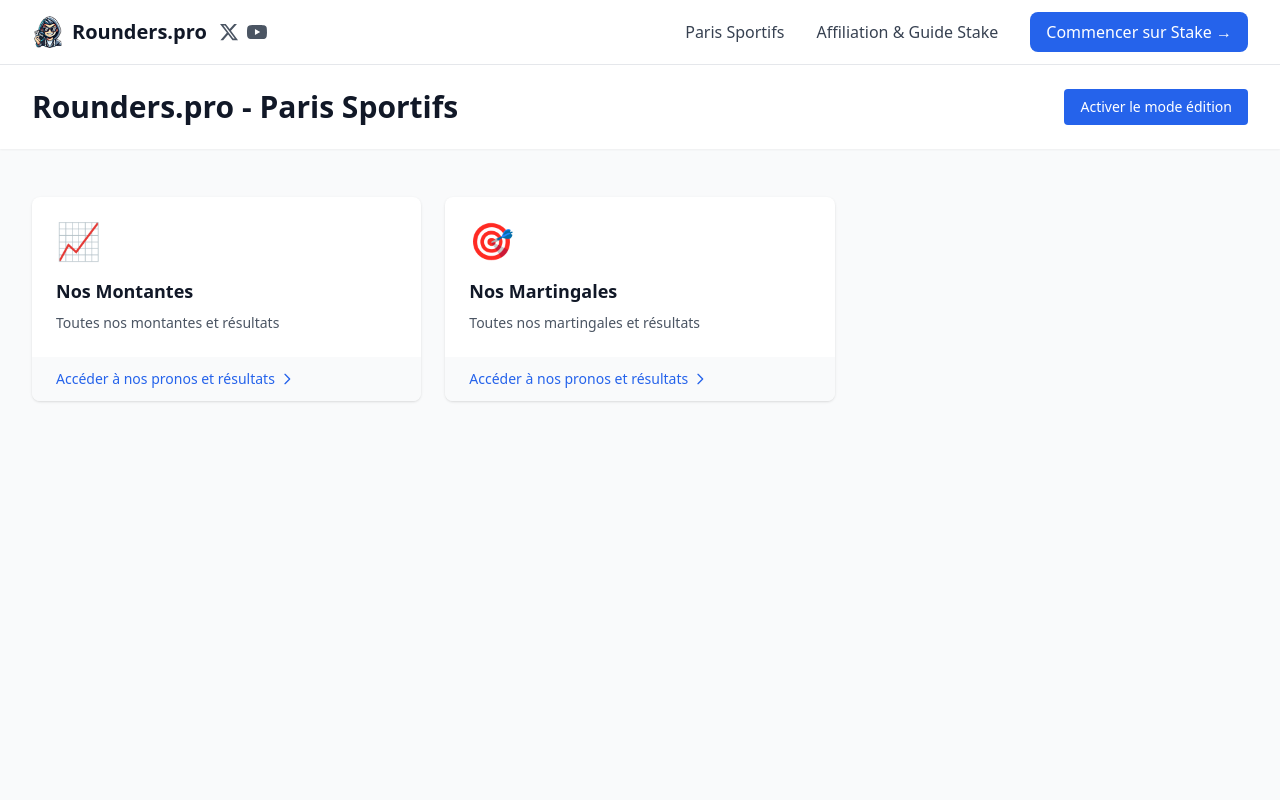
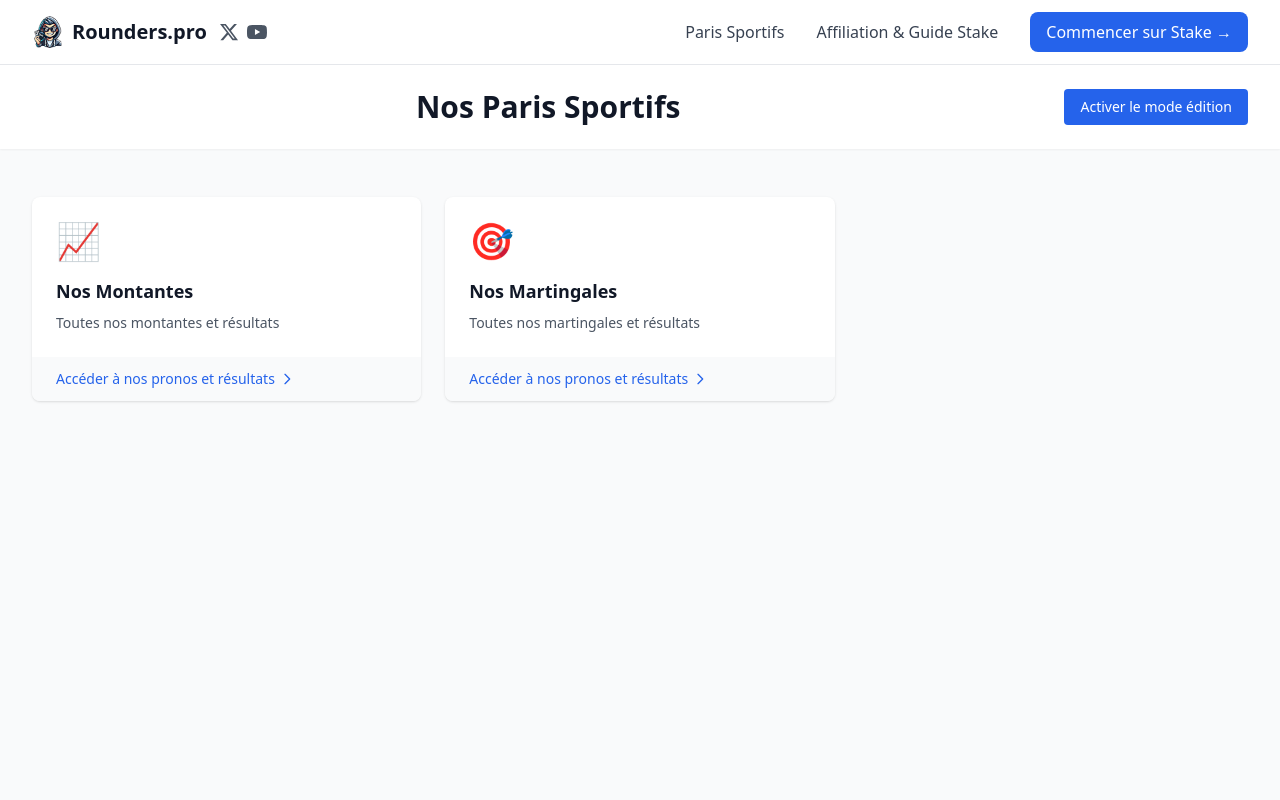
Before and after one commit to Web-Online-Concept/rounders-pro, a Next.js app: page /paris-sportifs in a window 1280 px wide. Shown: the top 800 px of the page. Built offline with nearby package versions, Linux system fonts and the light colour scheme.

Commit message:
Update page.js

```diff
--- a/app/paris-sportifs/page.js
+++ b/app/paris-sportifs/page.js
@@ -68,12 +68,9 @@ export default function ParisSporifsPage() {
   {/* Header */}
   <div className="bg-white shadow-sm">
     <div className="max-w-7xl mx-auto px-4 sm:px-6 lg:px-8">
-            <div className="flex flex-col sm:flex-row justify-between items-start sm:items-center py-4 sm:py-6 space-y-3 sm:space-y-0">
-              <h1 className="text-2xl sm:text-3xl font-bold text-gray-900">
-                <a href="https://www.rounders.pro" className="hover:text-blue-600 transition-colors">
-                  Rounders.pro
-                </a>
-                <span className="block sm:inline text-xl sm:text-3xl"> - Paris Sportifs</span>
+      <div className="flex flex-col sm:flex-row justify-between items-center py-4 sm:py-6 space-y-3 sm:space-y-0">
+        <h1 className="text-2xl sm:text-3xl font-bold text-gray-900 text-center flex-1">
+          Nos Paris Sportifs
         </h1>
         <div className="flex items-center space-x-4">
           {isAuthenticated ? (
```
Lines whose indentation alone changed are shown as unchanged.
